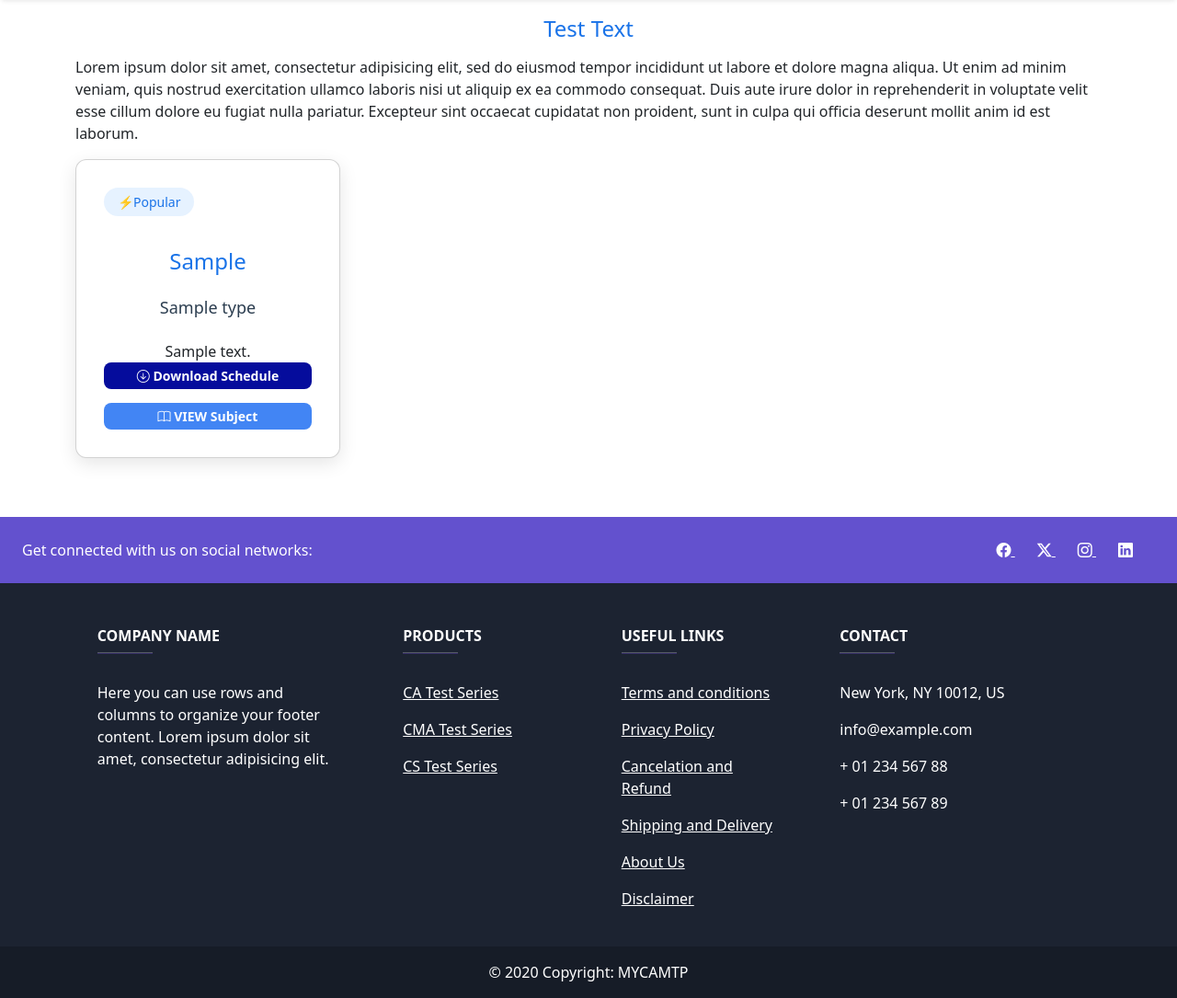
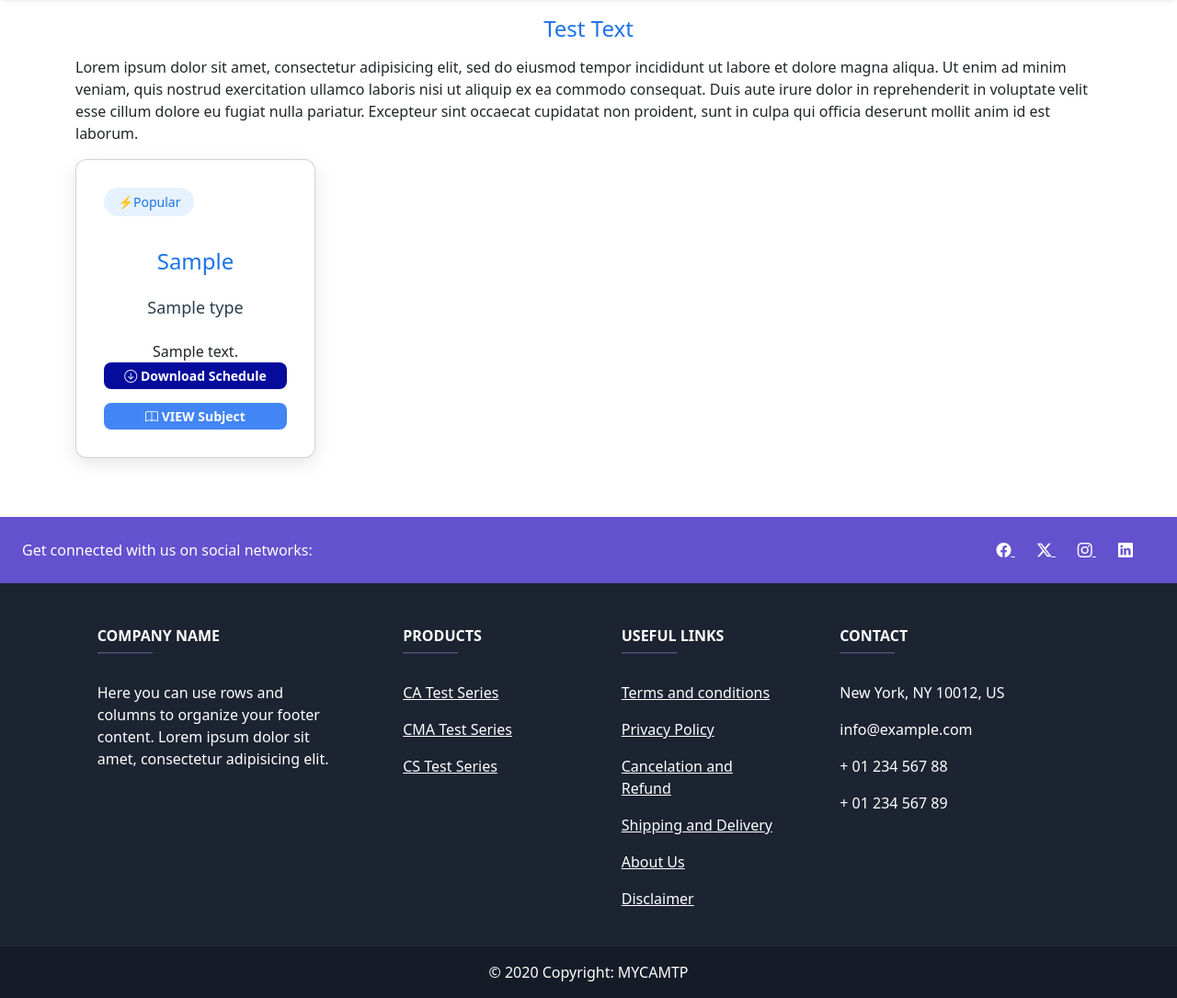
Before and after one commit to Harshit403/mycamtp, a CodeIgniter 4 app: template app/Views/student/type_list.php in a window 1280 px wide. Shown: the part 78-1163 px from the top of the page at 92% size. Run offline with PHP 8.4 and a stand-in for CodeIgniter, Linux system fonts and the light colour scheme; the template is opened without the code that fills it: most values are stand-ins (such as "Sample title", 1, 10 or a date in 2020); some libraries are stand-ins or nearby versions.

Commit message:
update blog list js and type list UI

```diff
--- a/app/Views/admin/blog/blog_list.php
+++ b/app/Views/admin/blog/blog_list.php
@@ -26,5 +26,5 @@
 <script type="text/javascript">
     var pageType = 'blog_list';
 </script>
-<script type="text/javascript" src="<?=base_url()?>//assets/admin/js/blog.js?v=1.0.0"></script>
+<script type="text/javascript" src="<?=base_url()?>//assets/admin/js/blog.js?v=1.0.2"></script>
 <?= $this->endSection() ?>
--- a/app/Views/student/type_list.php
+++ b/app/Views/student/type_list.php
@@ -13,7 +13,7 @@
 		<div class="row">
 			<?php if (!empty($type_list)): ?>
 				<?php foreach ($type_list as $key => $typeRow): ?>
-					<div class="col-md-3 mb-3">
+					<div class="col-md-3 mb-3 d-flex justify-content-center">
 						<div class="card">
 					        <div class="header">
 					            <span class="students">⚡Popular</span>
```
